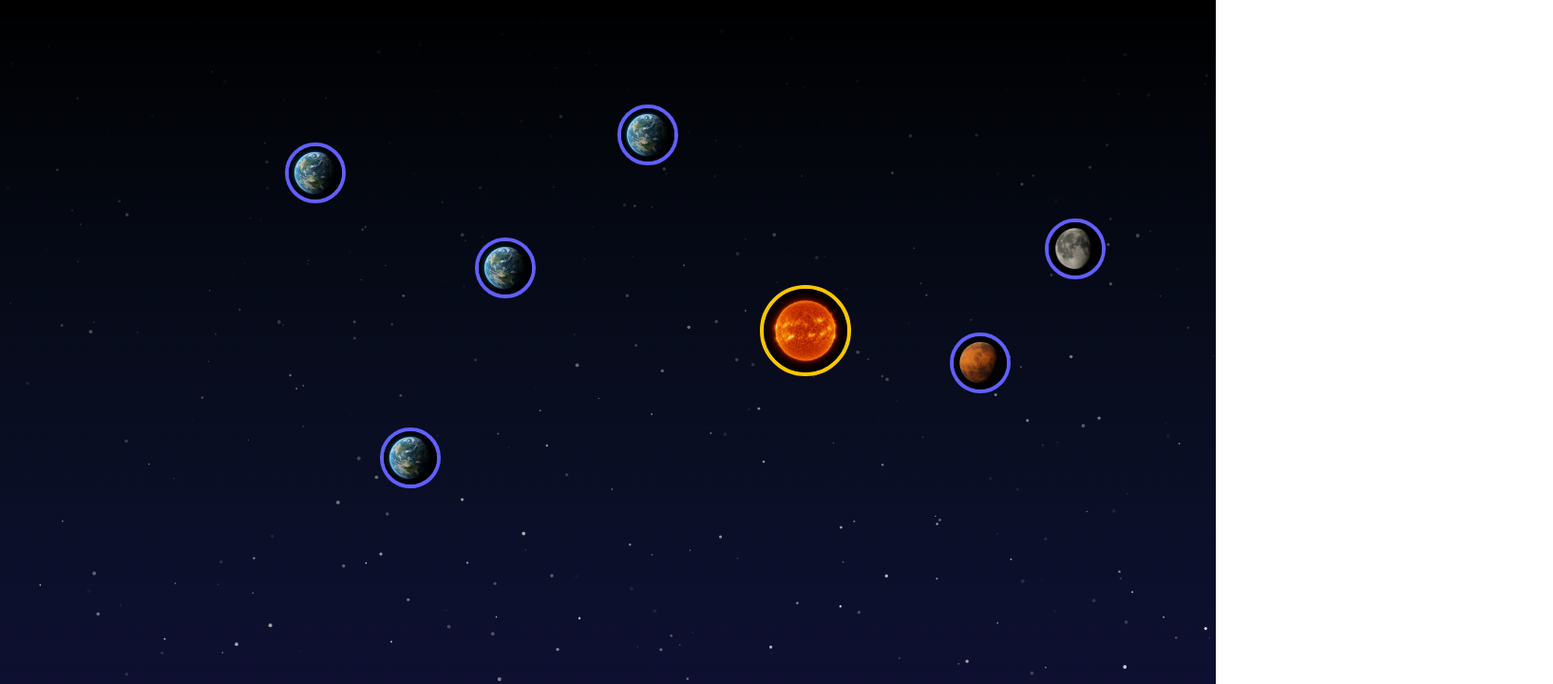
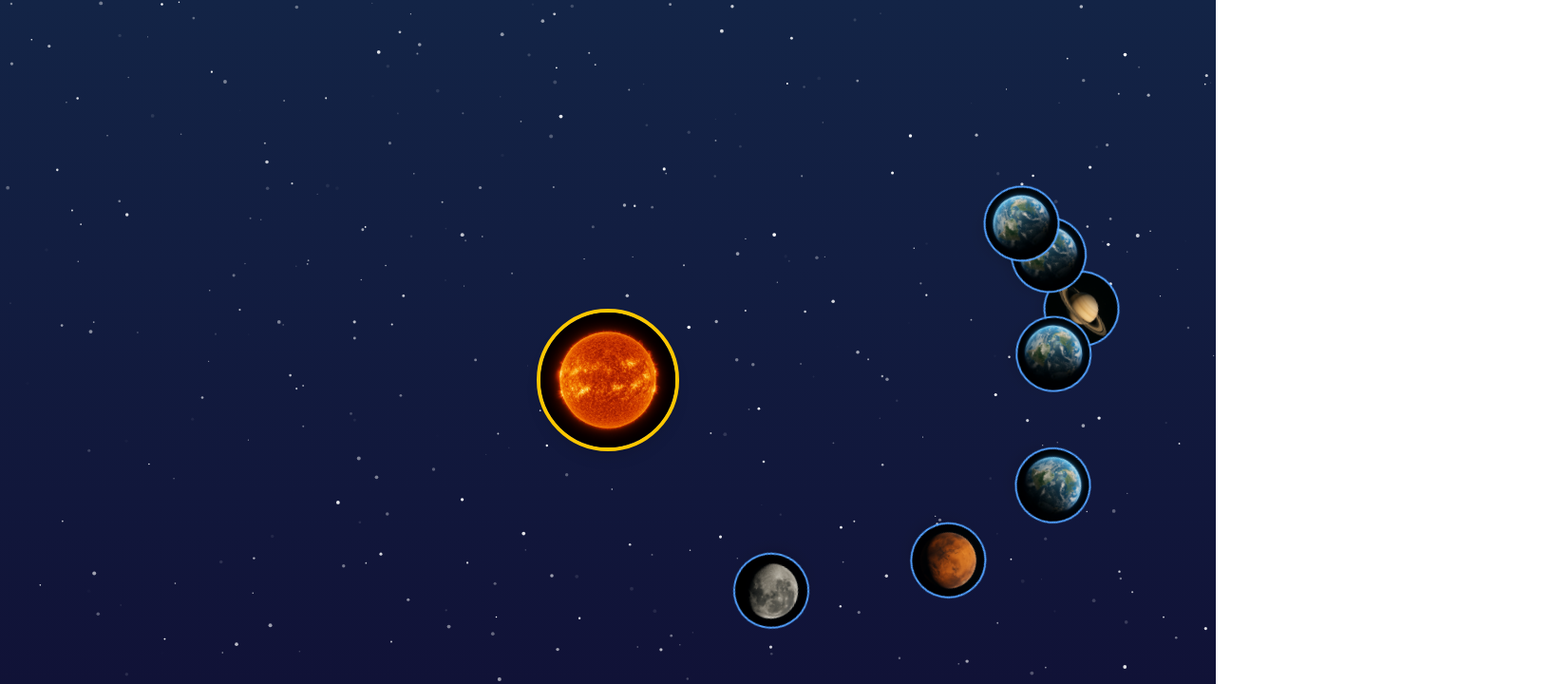
Before and after one commit to S-Onno/hackathon_8.23-24, a Next.js app in the folder practice-for-app/: page /top in a window 1280 px wide. Shown: the top 720 px of the page at 95% size, 1635 px wide, since content can reach past the window. Built offline with nearby package versions, Linux system fonts and the light colour scheme.

Commit message:
宇宙の真理を発見しました

```diff
--- a/practice-for-app/src/app/components/GalaxyMap.tsx
+++ b/practice-for-app/src/app/components/GalaxyMap.tsx
@@ -1,42 +1,70 @@
-// components/GalaxyMap.tsx
-import Link from "next/link";
-type Planet = {
+// src/components/GalaxyMap.tsx
+'use client';
+
+import React from 'react';
+import Link from 'next/link';
+import Image from 'next/image';
+import '@/app/globals.css';
+
+// propsの型定義
+interface Planet {
   id: string;
   name: string;
-  x: number;
-  y: number;
   route: string;
   avatar: string;
-};
+  isSun?: boolean;
+  orbitRadius: number; // 軌道の半径を追加
+  animationDuration: number; // アニメーションの時間を追加
+}
 
-
-type GalaxyMapProps = {
+interface GalaxyMapProps {
   planets: Planet[];
-};
+}
 
 export default function GalaxyMap({ planets }: GalaxyMapProps) {
+  const sun = planets.find(p => p.isSun);
+  const otherPlanets = planets.filter(p => !p.isSun);
+
+  if (!sun) return null;
+
   return (
-    <div className="relative w-full h-screen bg-gradient-to-b from-black overflow-hidden">
-      {planets.map((planet) => (
-        <Link key={planet.id} href={planet.route}>
-          <div
-            className="absolute group cursor-pointer transition-transform hover:scale-110"
-            style={{ left: planet.x, top: planet.y }}
-          >
+    <div className="galaxy-map-container">
+      {/* 太陽を中央に配置 */}
+      <div className="sun-wrapper">
+        <Link href={sun.route}>
+          <Image
+            src={sun.avatar}
+            alt={sun.name}
+            width={150}
+            height={150}
+            className="rounded-full shadow-lg border-4 border-yellow-400"
+          />
+        </Link>
+      </div>
 
-            <img
-              src={planet.avatar}
-              alt={planet.name}
-              className={`rounded-full border-4 ${
-                planet.id === 'mypage' ? 'w-24 h-24 border-yellow-400' : 'w-16 h-16 border-indigo-500'
-              }`}
-            />
-
-            <div className="absolute top-full left-1/2 transform -translate-x-1/2 mt-2 text-white text-sm opacity-0 group-hover:opacity-100 transition">
-              {planet.name}
-            </div>
+      {/* 惑星の公転軌道コンテナ */}
+      {otherPlanets.map((planet, index) => (
+        <div
+          key={planet.id}
+          className="planet-orbit-container"
+          style={{
+            animationDuration: `${planet.animationDuration}s`,
+            width: `${planet.orbitRadius * 2}px`, // 軌道コンテナの幅と高さを設定
+            height: `${planet.orbitRadius * 2}px`,
+          }}
+        >
+          <div className="planet-position-container">
+            <Link href={planet.route} className="planet-link">
+              <Image
+                src={planet.avatar}
+                alt={planet.name}
+                width={80}
+                height={80}
+                className="rounded-full shadow-lg border-2 border-blue-400 hover:scale-110 transition-transform"
+              />
+            </Link>
           </div>
-        </Link>
+        </div>
       ))}
     </div>
   );
--- a/practice-for-app/src/app/components/Planet.tsx
+++ b/practice-for-app/src/app/components/Planet.tsx
@@ -1,7 +1,24 @@
+// pages/home/page.tsx
+import GalaxyMap from '../components/GalaxyMap';
+import StarCanvas from '../components/StarCanvas';
+
 const planets = [
-  { id: 'mypage', name: 'mypage', x: 500, y: 500, route: '/mypage', avatar: '/avatars/me.png' },
-  { id: 'yasu', name: 'やす', x: 300, y: 150, route: '/friend/yuki', avatar: '/avatars/yuki.png' },
-  { id: 'nakasone', name: 'なかそね', x: 500, y: 250, route: '/friend/taro', avatar: '/avatars/taro.png' },
-  { id: 'tarutaru', name: 'たるたる', x: 400, y: 450, route: '/friend/taro', avatar: '/avatars/taro.png' },
-  { id: 'bokutti', name: 'ぼくっち', x: 650, y: 110, route: '/friend/taro', avatar: '/avatars/taro.png' },
+  { id: 'mypage', name: '太陽', route: '/mypage', avatar: '/_images/sun.png', isSun: true, orbitRadius: 0, animationDuration: 0 },
+  { id: '学習', name: '学習', route: '/study', avatar: '/_images/kasei.png', isSun: false, orbitRadius: 150, animationDuration: 20 },
+  { id: 'フレンド', name: 'フレンド', route: '/friends', avatar: '/_images/saturn.png', isSun: false, orbitRadius: 300, animationDuration: 40 },
+  { id: '単語帳', name: '単語帳', route: '/word-list', avatar: '/_images/moon.png', isSun: false, orbitRadius: 100, animationDuration: 15 },
+
+  { id: 'yasu', name: 'やす', route: '/friend/yasu', avatar: '/_images/earth.png', isSun: false, orbitRadius: 200, animationDuration: 25 },
+  { id: 'nakasone', name: 'なかそね', route: '/friend/nakasone', avatar: '/_images/earth.png', isSun: false, orbitRadius: 250, animationDuration: 35 },
+  { id: 'tarutaru', name: 'たるたる', route: '/friend/tarutaru', avatar: '/_images/earth.png', isSun: false, orbitRadius: 350, animationDuration: 50 },
+  { id: 'bokutti', name: 'ぼくっち', route: '/friend/bokutti', avatar: '/_images/earth.png', isSun: false, orbitRadius: 400, animationDuration: 60 },
 ];
+
+export default function HomePage() {
+  return (
+    <main className="min-h-screen">
+      <StarCanvas />
+      <GalaxyMap planets={planets} />
+    </main>
+  );
+}
--- a/practice-for-app/src/app/globals.css
+++ b/practice-for-app/src/app/globals.css
@@ -79,3 +79,47 @@ body {
   .quiz-question { font-size: 1.35rem; }
   .quiz-answer { font-size: 1.15rem; }
 }
+
+/* src/components/GalaxyMap.css */
+.galaxy-map-container {
+  position: relative;
+  width: 100vw;
+  height: 100vh;
+  display: flex;
+  justify-content: center;
+  align-items: center;
+}
+
+/* 太陽を中央に固定 */
+.sun-wrapper {
+  z-index: 10;
+}
+
+/* 惑星の公転軌道コンテナ */
+.planet-orbit-container {
+  position: absolute;
+  top: 50%;
+  left: 50%;
+  transform: translate(-50%, -50%);
+  animation-name: orbit;
+  animation-timing-function: linear;
+  animation-iteration-count: infinite;
+}
+
+/* 惑星自体の配置と回転 */
+.planet-position-container {
+  position: absolute;
+  top: 0;
+  left: 0;
+  transform: translate(-50%, -50%); /* 惑星をコンテナの中心に配置 */
+}
+
+/* 公転アニメーションの定義 */
+@keyframes orbit {
+  from {
+    transform: rotate(0deg);
+  }
+  to {
+    transform: rotate(360deg);
+  }
+}
--- a/practice-for-app/src/app/top/page.tsx
+++ b/practice-for-app/src/app/top/page.tsx
@@ -5,15 +5,15 @@ import NavigationBar from '../components/NavigationBar';
 
 
 const planets = [
-  { id: 'mypage', name: 'mypage', x: 800, y: 300, route: '/mypage', avatar: '/_images/sun.png' },
-  { id: '学習', name: '学習', x: 1000, y: 350, route: '/study', avatar: '/_images/kasei.png' },
-  { id: 'フレンド', name: 'フレンド', x: 1290, y: 400, route: '/friends', avatar: '/_images/saturn.png' },
-  { id: '単語帳', name: '単語帳', x: 1100, y: 230, route: '/word-list', avatar: '/_images/moon.png' },
+  { id: 'mypage', name: '太陽', route: '/mypage', avatar: '/_images/sun.png', isSun: true, orbitRadius: 0, animationDuration: 0 },
+  { id: '学習', name: '学習', route: '/study', avatar: '/_images/kasei.png', isSun: false, orbitRadius: 150, animationDuration: 20 },
+  { id: 'フレンド', name: 'フレンド', route: '/friends', avatar: '/_images/saturn.png', isSun: false, orbitRadius: 300, animationDuration: 40 },
+  { id: '単語帳', name: '単語帳', route: '/word-list', avatar: '/_images/moon.png', isSun: false, orbitRadius: 100, animationDuration: 15 },
 
-  { id: 'yasu', name: 'やす', x: 300, y: 150, route: '/friend/yasu', avatar: '/_images/earth.png' },
-  { id: 'nakasone', name: 'なかそね', x: 500, y: 250, route: '/friend/nakasone', avatar: '/_images/earth.png' },
-  { id: 'tarutaru', name: 'たるたる', x: 400, y: 450, route: '/friend/tarutaru', avatar: '/_images/earth.png' },
-  { id: 'bokutti', name: 'ぼくっち', x: 650, y: 110, route: '/friend/bokutti', avatar: '/_images/earth.png' },
+  { id: 'yasu', name: 'やす', route: '/friend/yasu', avatar: '/_images/earth.png', isSun: false, orbitRadius: 200, animationDuration: 25 },
+  { id: 'nakasone', name: 'なかそね', route: '/friend/nakasone', avatar: '/_images/earth.png', isSun: false, orbitRadius: 250, animationDuration: 35 },
+  { id: 'tarutaru', name: 'たるたる', route: '/friend/tarutaru', avatar: '/_images/earth.png', isSun: false, orbitRadius: 350, animationDuration: 50 },
+  { id: 'bokutti', name: 'ぼくっち', route: '/friend/bokutti', avatar: '/_images/earth.png', isSun: false, orbitRadius: 400, animationDuration: 60 },
 ];
 
 export default function HomePage() {
```
